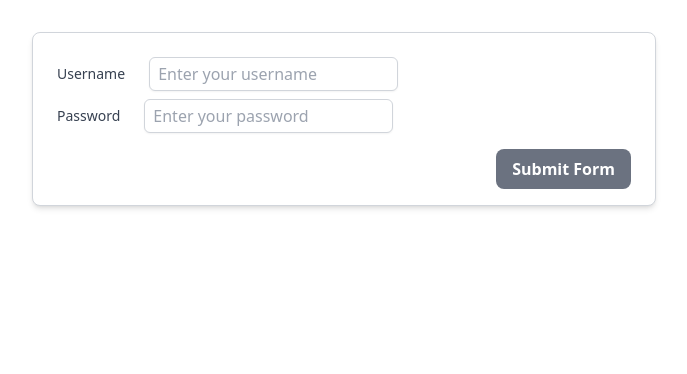
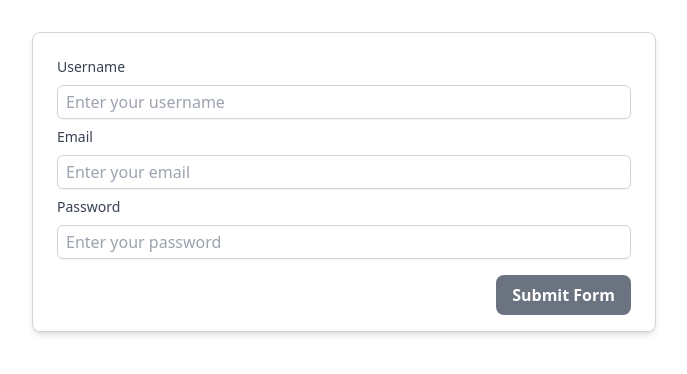
Before and after one commit to michaelpaulcuccia/regenesis, a Next.js app in the folder my-app/: page /test in a window 1280 px wide. Shown: the top 374 px of the page, without its empty margins (296-983 px from the left). Built offline with nearby package versions, Linux system fonts and the light colour scheme.

Commit message:
ui updates to label and page

```diff
--- a/my-app/components/ui/Input.tsx
+++ b/my-app/components/ui/Input.tsx
@@ -7,9 +7,9 @@ type InputProps = {
   minLength?: number;
   maxLength?: number;
   placeholder?: string;
-  name: string; // This should be required and match the name in the form state
-  value: string; // The value prop should always be required in a controlled input
-  onChange: (e: React.ChangeEvent<HTMLInputElement>) => void; // Type for input change event
+  name: string;
+  value: string;
+  onChange: (e: React.ChangeEvent<HTMLInputElement>) => void;
 };
 
 const Input: React.FC<InputProps> = ({
@@ -24,14 +24,14 @@ const Input: React.FC<InputProps> = ({
   onChange,
 }) => {
   return (
-    <div className="flex flex-row items-center space-x-6 mb-2 mt-2">
+    <div className="flex flex-col space-y-2 mb-2 mt-2">
       <label htmlFor={name} className="text-sm font-medium text-gray-700">
         {label}
       </label>
       <input
         type={type}
-        id={name} // Use the name prop for id as well for better accessibility
-        name={name} // Ensure the name matches the key in formData
+        id={name}
+        name={name}
         placeholder={placeholder}
         required={required}
         minLength={minLength}
--- a/my-app/src/app/test/page.tsx
+++ b/my-app/src/app/test/page.tsx
@@ -8,6 +8,7 @@ import PageContainer from "@components/ui/PageContainer";
 const MyForm = () => {
   const [formData, setFormData] = useState({
     username: "",
+    email: "",
     password: "",
   });
 
@@ -21,11 +22,19 @@ const MyForm = () => {
 
   const handleSubmit = (e: React.FormEvent<HTMLFormElement>) => {
     e.preventDefault();
+
+    // Basic email validation
+    const emailPattern = /^[a-zA-Z0-9._%+-]+@[a-zA-Z0-9.-]+\.[a-zA-Z]{2,4}$/;
+    if (!emailPattern.test(formData.email)) {
+      alert("Please enter a valid email.");
+      return;
+    }
+
     console.log("Form Data Submitted:", formData);
   };
 
   const handleReset = () => {
-    setFormData({ username: "", password: "" });
+    setFormData({ username: "", email: "", password: "" });
   };
 
   return (
@@ -33,7 +42,7 @@ const MyForm = () => {
       <Card selfCentered={true}>
         <form
           onSubmit={handleSubmit}
-          onReset={handleReset} //NOT USED
+          onReset={handleReset}
           className="space-y-6"
         >
           <Input
@@ -45,6 +54,15 @@ const MyForm = () => {
             placeholder="Enter your username"
             name="username"
             value={formData.username}
+            onChange={handleChange}
+          />
+          <Input
+            label="Email"
+            type="email"
+            required={true}
+            placeholder="Enter your email"
+            name="email"
+            value={formData.email}
             onChange={handleChange}
           />
           <Input
```
